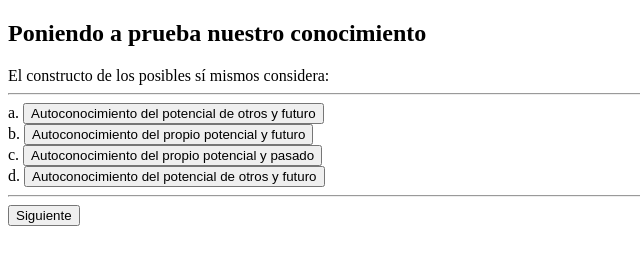
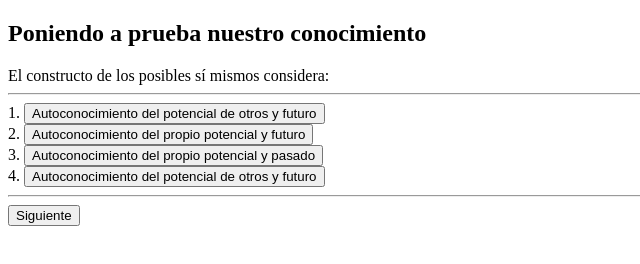
Before and after one commit to AnaliaAlvarez/trivia-AnaliaAlvarez, a plain HTML site: page index.html in a window 1280 px wide. Both pictures are taken after a click on the button "Motivación". Shown: the full height of the page, 0-640 px from the left. Drawn offline with Linux system fonts and the light colour scheme.

Commit message:
creo elementos de html con js y asigno el evento onclick en js

```diff
--- a/index.html
+++ b/index.html
@@ -16,19 +16,16 @@
             <div id="question"></div>
             <hr>
 
-            <div class="option-container">
-                a. <button class="option" onclick="seleccionarResultado(0)" id="opcion-0" ></button><br>
-                b. <button class="option" onclick="seleccionarResultado(1)" id="opcion-1" ></button><br>
-                c. <button class="option" onclick="seleccionarResultado(2)" id="opcion-2"></button><br>
-                d. <button class="option" onclick="seleccionarResultado(3)" id="opcion-3"></button><br>
+            <div id="option-container">
             </div>
+
             <hr>
 
             <div class="result">
             </div>
 
             <div class="navigation">
-                <button class="next" onclick="mostrarSiguientePregunta()">Siguiente</button>
+                <button class="next" id="btn-siguiente">Siguiente</button>
             </div>
         </div>
 
--- a/script.js
+++ b/script.js
@@ -6,7 +6,8 @@ const preguntas = [
         a: [{ text: "Motivación", isCorrect: false },
             { text: "Planificación y evaluación de metas", isCorrect: false },
             { text: "Construcción del sí mismo", isCorrect: false },
-            { text: "Todas las opciones son correctas", isCorrect: true }
+            { text: "Todas las opciones son correctas", isCorrect: true },
+            { text: "Todas las opciones son incorrectas", isCorrect: false }
         ]
 
     },
@@ -44,15 +45,37 @@ function mostrarSiguientePregunta() {
     }
 }
 
+function crearRespuesta(respuesta, i) {
+
+    const div = document.createElement("div")
+    const indice = i + 1
+    div.innerText = indice.toString() + ". "
+
+    const btn = document.createElement("button")
+    btn.className = "option"
+    btn.innerText = respuesta.text
+
+    btn.onclick = () => {
+        seleccionarResultado(respuesta)
+    }
+
+    div.appendChild(btn)
+    return div
+}
+
 function mostrarPregunta(indice) {
 
     const pregunta = preguntas[indice]
     const respuestas = pregunta.a
 
+    const container = document.getElementById("option-container")
+
+    document.getElementById("option-container").innerHTML = ""
+
     //renderizo las respuestas
-    respuestas.map(function(respuesta, i) {
-        const opcion = document.getElementById("opcion-" + i)
-        opcion.innerText = respuesta.text;
+    respuestas.map((respuesta, i) => {
+        const respuestaDiv = crearRespuesta(respuesta, i)
+        container.appendChild(respuestaDiv)
     })
 
     //renderizo la pregunta
@@ -60,9 +83,9 @@ function mostrarPregunta(indice) {
     question.innerText = pregunta.q
 }
 
-function seleccionarResultado(indice) {
+function seleccionarResultado(respuesta) {
 
-    const valorRespuesta = preguntas[preguntaActual].a[indice].isCorrect
+    const valorRespuesta = respuesta.isCorrect
     resultados.push(valorRespuesta)
 
     mostrarSiguientePregunta()
@@ -76,10 +99,17 @@ function mostrarResultados() {
     const containerResutlado = document.getElementById("answer-container")
     containerResutlado.style = "display: block"
 
-    const respuestasCorrectas = resultados.filter(function(resultado) { return resultado === true}).length
+    const respuestasCorrectas = resultados.filter((resultado) => { return resultado === true}).length
 
     const containerRespuestasCorrectas = document.getElementById("answer-count-container")
     containerRespuestasCorrectas.innerText = respuestasCorrectas.toString()
 }
 
 mostrarPregunta(0)
+
+document.getElementById("btn-siguiente").onclick = () => {
+
+    if (confirm("¿Está seguro de que desea saltearse la pregunta y continuar con la siguiente?")) {
+        mostrarSiguientePregunta()
+    }
+}
```
